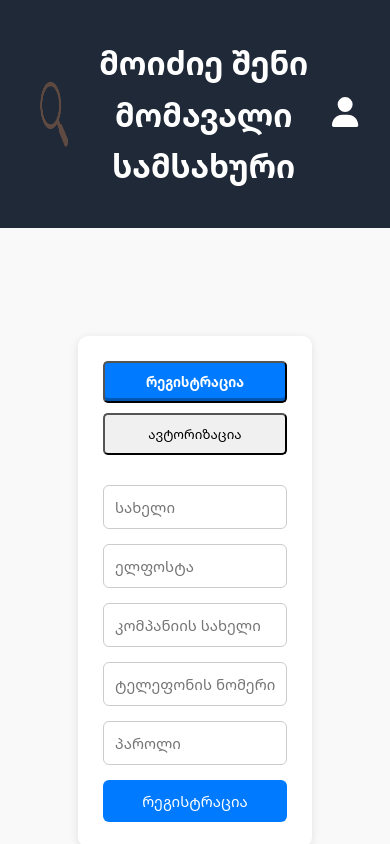
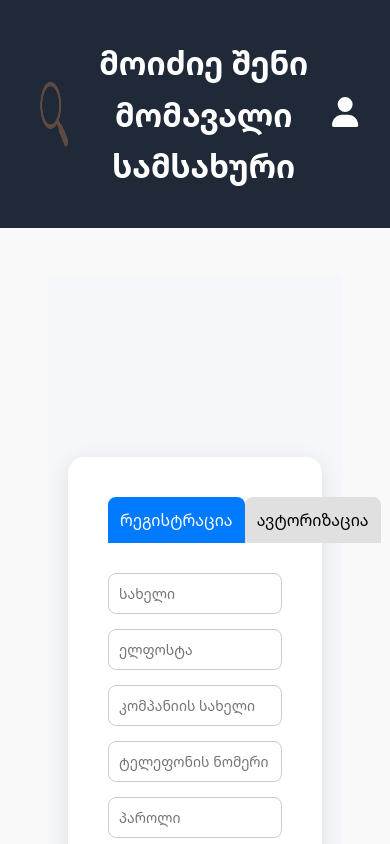
Before and after one commit to gagababutsidze/vacancy-frontend, a React (Create React App) app: page /login in a window 390 px wide. Shown: the top 844 px of the page. Built offline with nearby package versions, Linux system fonts and the light colour scheme.

Commit message:
frontend

```diff
--- a/src/styles/login.css
+++ b/src/styles/login.css
@@ -1,98 +1,67 @@
 .auth-container {
-  max-width: 400px;
-  margin: 100px auto;
-  padding: 30px;
+  display: flex;
+  justify-content: center;
+  align-items: center;
+  background-color: #f5f7fb;
+  height: 100vh;
+  padding: 20px;
+}
+
+.auth-card {
   background-color: white;
-  border-radius: 10px;
-  box-shadow: 0 2px 10px rgba(0,0,0,0.1);
+  padding: 40px;
+  border-radius: 16px;
+  box-shadow: 0 4px 20px rgba(0, 0, 0, 0.1);
+  width: 100%;
+  max-width: 450px;
 }
 
 .auth-tabs {
   display: flex;
-  justify-content: space-around;
-  margin-bottom: 20px;
+  justify-content: space-between;
+  margin-bottom: 30px;
 }
 
 .auth-tab {
   flex: 1;
-  text-align: center;
-  padding: 10px 0;
-  background-color: #f0f0f0;
+  background-color: #e0e0e0;
+  border: none;
+  padding: 12px;
   cursor: pointer;
-  border-radius: 5px 5px 0 0;
-  font-weight: 500;
+  border-radius: 8px 8px 0 0;
+  font-size: 16px;
+  transition: 0.3s;
 }
 
 .auth-tab.active {
   background-color: #007bff;
   color: white;
-  font-weight: bold;
-  box-shadow: inset 0 -3px 0 #0056b3;
 }
 
 .auth-form {
   display: flex;
   flex-direction: column;
+  gap: 15px;
 }
 
 .auth-form input {
-  padding: 12px;
-  margin-bottom: 15px;
-  font-size: 16px;
+  padding: 10px;
   border: 1px solid #ccc;
-  border-radius: 6px;
+  border-radius: 8px;
+  font-size: 14px;
 }
 
 .auth-form button {
   padding: 12px;
+  background-color: #007bff;
+  color: white;
+  border: none;
+  border-radius: 8px;
   font-size: 16px;
-  background-color: #007bff;
-  border: none;
-  color: white;
-  border-radius: 6px;
   cursor: pointer;
-  transition: background-color 0.2s ease;
+  transition: 0.3s;
 }
 
 .auth-form button:hover {
-  background-color: #0056b3;
+  background-color: #0062cc;
 }
-
-
-@media (max-width: 480px) {
-  .auth-container {
-    margin: 40px 20px;
-    padding: 20px;
-    max-width: 100%;
-  }
-
-  .auth-tabs {
-    flex-direction: column;
-  }
-
-  .auth-tab {
-    border-radius: 5px;
-    margin-bottom: 10px;
-  }
-
-  .auth-form input,
-  .auth-form button {
-    font-size: 14px;
-    padding: 10px;
-  }
-}
-
-
-@media (max-width: 768px) {
-  .auth-container {
-    margin: 60px 30px;
-    padding: 25px;
-    max-width: 90%;
-  }
-
-  .auth-form input,
-  .auth-form button {
-    font-size: 15px;
-    padding: 11px;
-  }
-}
```
